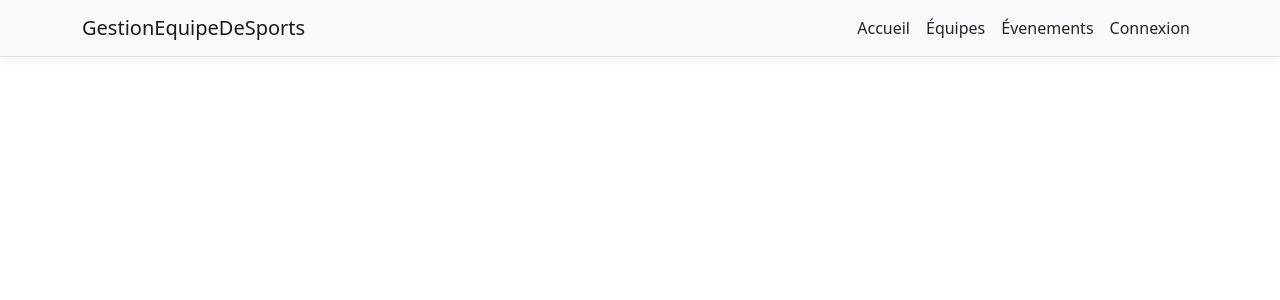
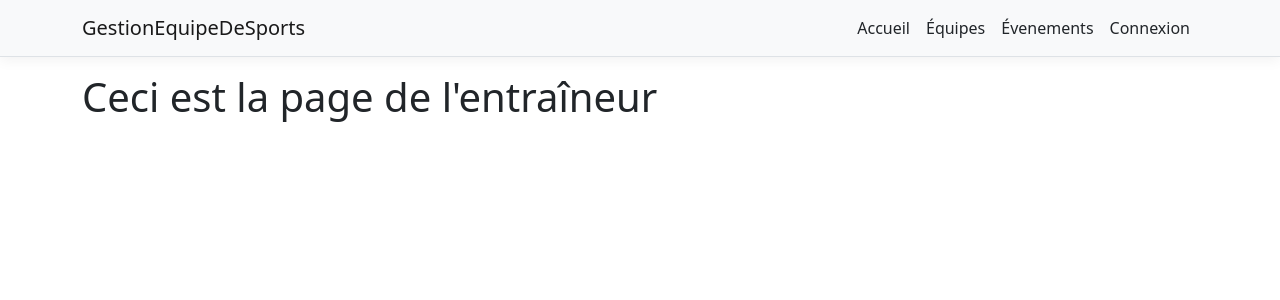
Before and after one commit to DFC-Informatique-Cegep-de-Sainte-Foy/GestionEquipesSportives, a React (Create React App) app in the folder GestionEquipeDeSports/GES_API/ClientApp/: page /entraineur in a window 1280 px wide. Shown: the top 300 px of the page. Built offline with nearby package versions, Linux system fonts and the light colour scheme.

Commit message:
ajout une page entraineur

```diff
--- a/GestionEquipeDeSports/GES_API/ClientApp/src/AppRoutes.js
+++ b/GestionEquipeDeSports/GES_API/ClientApp/src/AppRoutes.js
@@ -4,6 +4,7 @@ import { Evenements } from "./components/Evenements";
 import { Connexion } from "./components/Connexion";
 import { FormEvenement } from "./components/FormulaireEvenement";
 import { FormEquipe } from "./components/FormulaireEquipe";
+import { Entraineur } from "./components/Entraineur";
 
 const AppRoutes = [
   {
@@ -27,6 +28,10 @@ const AppRoutes = [
     element: <FormEquipe />
   },
   {
+    path: '/entraineur',
+    element: <Entraineur />
+  },
+  {
     path: '/connexion',
     element: <Connexion />
   }
--- /dev/null
+++ b/GestionEquipeDeSports/GES_API/ClientApp/src/components/Entraineur.js
@@ -0,0 +1,11 @@
+import React, {Component} from "react";
+
+export class Entraineur extends Component{
+    render(){
+        return(
+            <div>
+                <h1>Ceci est la page de l'entraîneur</h1>
+            </div>
+        );
+    }
+}
```
